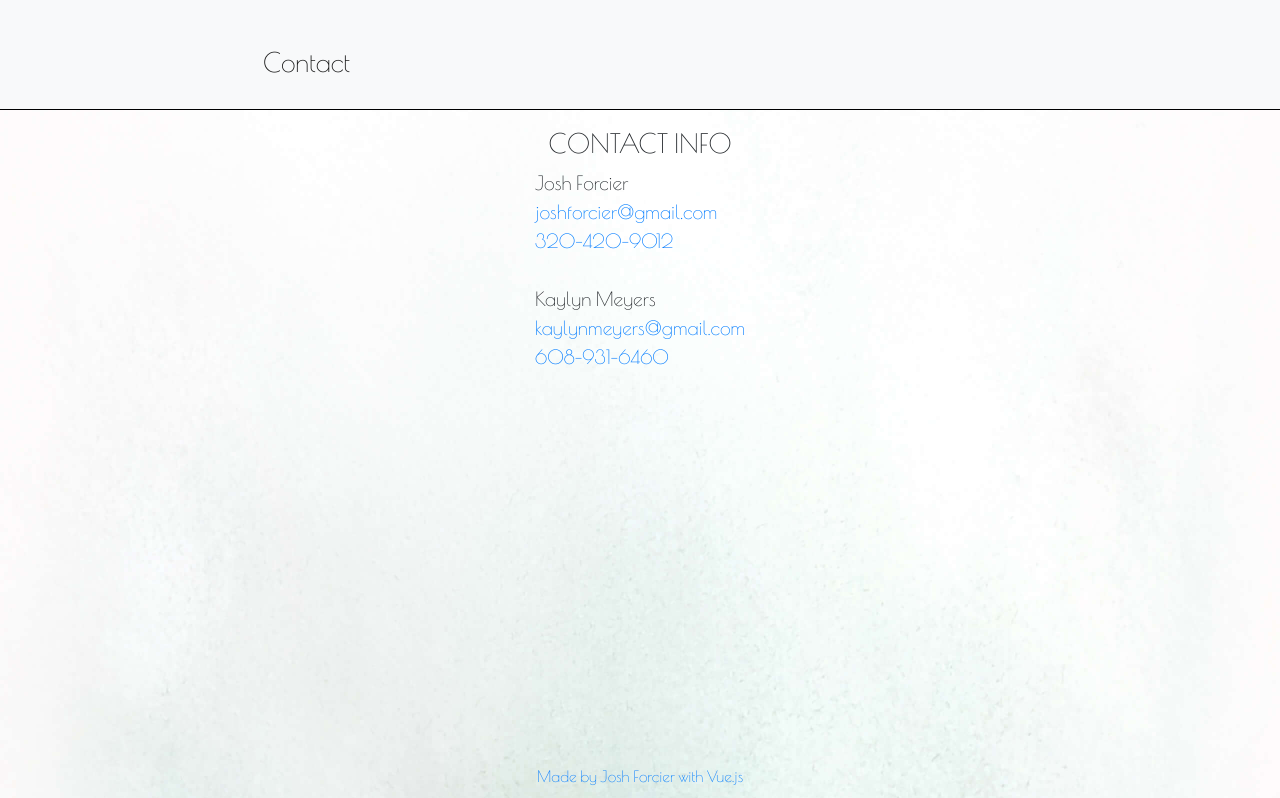
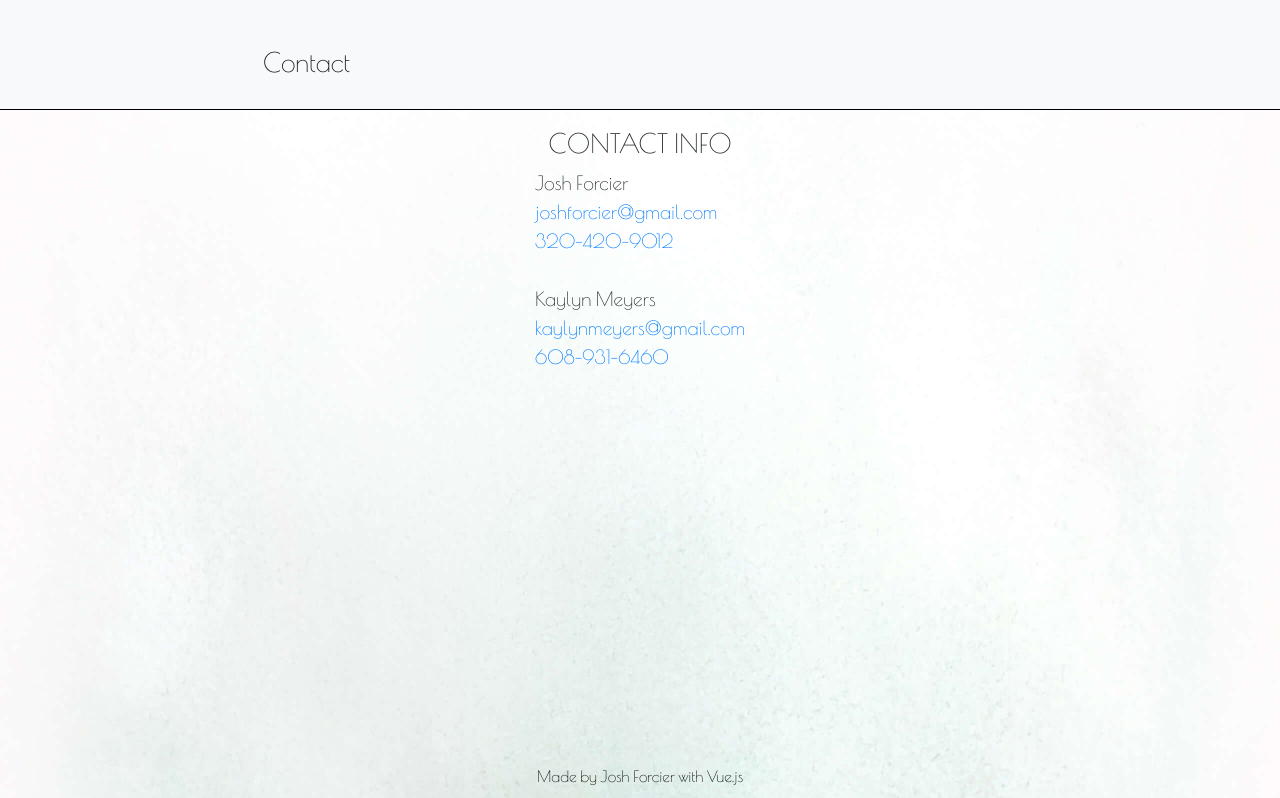
Before and after one commit to joshforcier/rsvp, a Vue app: page /contact in a window 1280 px wide. Shown: the part 432-1230 px from the top of the page. Built offline with nearby package versions, Linux system fonts and the light colour scheme; what vue-gallery, vue-sweetalert2, vuefire would draw is missing.

Commit message:
black font in footer

```diff
--- a/src/components/Footer.vue
+++ b/src/components/Footer.vue
@@ -22,4 +22,8 @@ export default {
     height: 20px;
 }
 
+small {
+    color: black;
+}
+
 </style>
```
